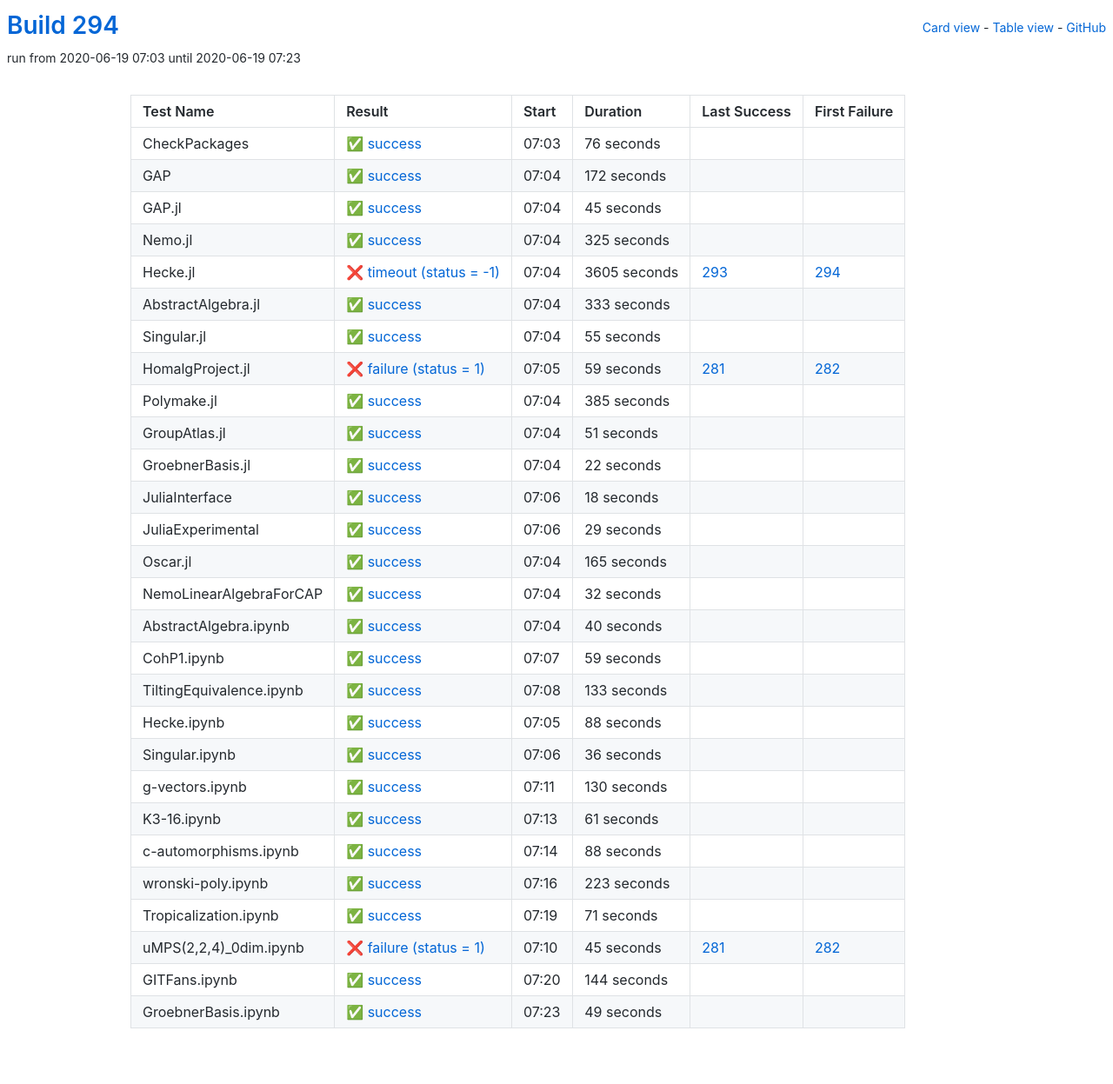
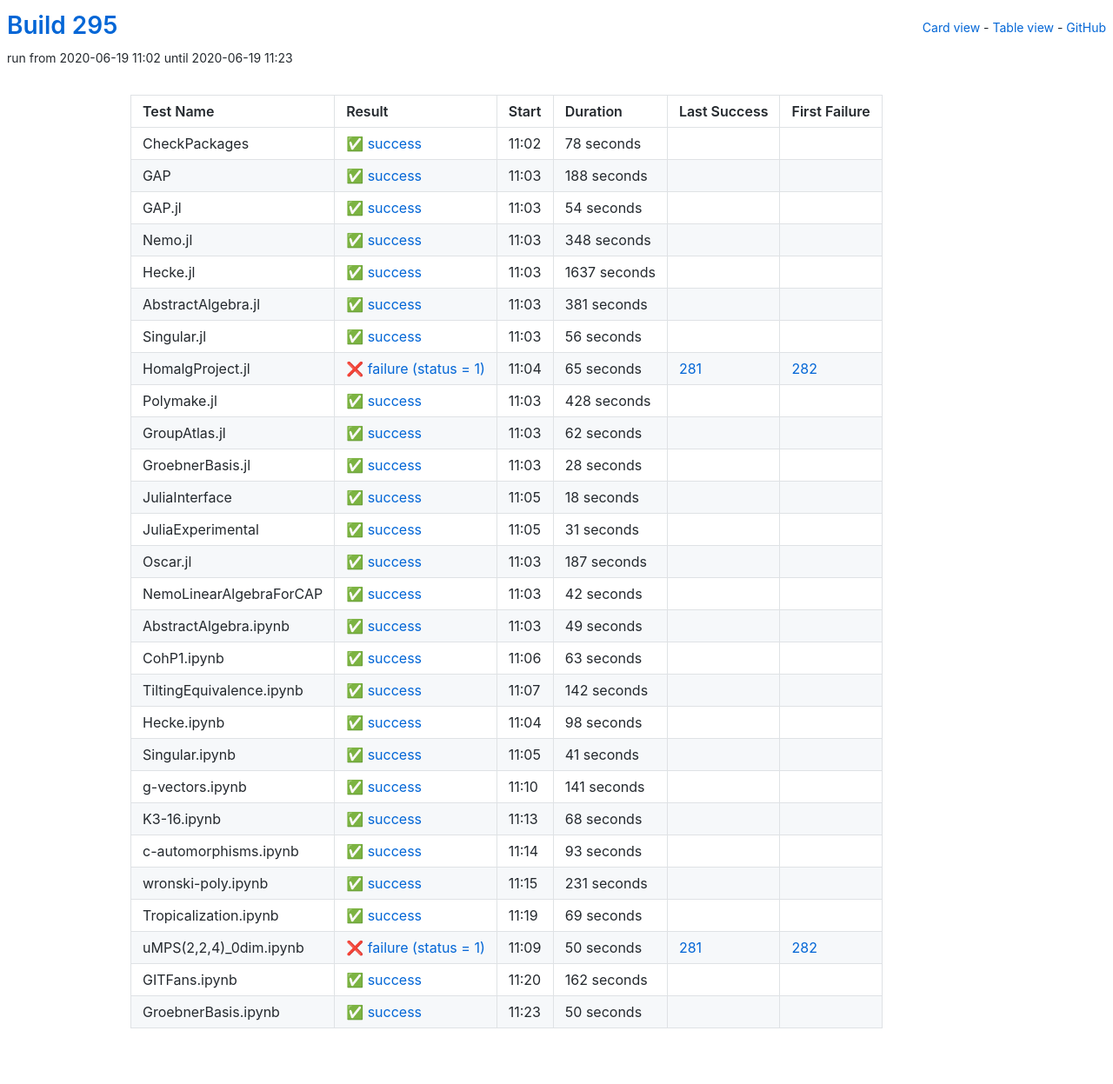
Before and after one commit to oscar-system/oscar-ci-status-stable, a Jekyll site: the page built from table.html, in a window 1280 px wide. Shown: the whole page at 87% size. Built offline with Jekyll 4.4.1, drawn with Linux system fonts in a browser that asks for light colours.

Commit message:
Build #295

```diff
--- a/_data/ci.yml
+++ b/_data/ci.yml
@@ -1,6 +1,6 @@
 ---
-build: 294
-build_url: https://oscarci.mathematik.uni-kl.de/job/oscar-stable/294/
+build: 295
+build_url: https://oscarci.mathematik.uni-kl.de/job/oscar-stable/295/
 job: oscar-stable
 organization: oscar-system
 repo: oscar-ci-status-stable
@@ -8,140 +8,140 @@ repourl: https://github.com/oscar-system/oscar-ci-status-stable
 tests:
 - name: CheckPackages
   id: checkpackages
-  log: https://oscarci.mathematik.uni-kl.de/job/oscar-stable/294/artifact/logs/build-294/CheckPackages.log
-  start: 2020-06-19 07:03
+  log: https://oscarci.mathematik.uni-kl.de/job/oscar-stable/295/artifact/logs/build-295/CheckPackages.log
+  start: 2020-06-19 11:02
   success: true
   exitcode: 0
   status: success
-  duration: 76
+  duration: 78
   last_success: false
   last_success_url:
   first_failure: false
   first_failure_url:
 - name: GAP
   id: gap
-  log: https://oscarci.mathematik.uni-kl.de/job/oscar-stable/294/artifact/logs/build-294/GAP.log
-  start: 2020-06-19 07:04
+  log: https://oscarci.mathematik.uni-kl.de/job/oscar-stable/295/artifact/logs/build-295/GAP.log
+  start: 2020-06-19 11:03
   success: true
   exitcode: 0
   status: success
-  duration: 172
+  duration: 188
   last_success: false
   last_success_url:
   first_failure: false
   first_failure_url:
 - name: GAP.jl
   id: gap-jl
-  log: https://oscarci.mathematik.uni-kl.de/job/oscar-stable/294/artifact/logs/build-294/GAP.jl.log
-  start: 2020-06-19 07:04
+  log: https://oscarci.mathematik.uni-kl.de/job/oscar-stable/295/artifact/logs/build-295/GAP.jl.log
+  start: 2020-06-19 11:03
   success: true
   exitcode: 0
   status: success
-  duration: 45
+  duration: 54
   last_success: false
   last_success_url:
   first_failure: false
   first_failure_url:
 - name: Nemo.jl
   id: nemo-jl
-  log: https://oscarci.mathematik.uni-kl.de/job/oscar-stable/294/artifact/logs/build-294/Nemo.jl.log
-  start: 2020-06-19 07:04
+  log: https://oscarci.mathematik.uni-kl.de/job/oscar-stable/295/artifact/logs/build-295/Nemo.jl.log
+  start: 2020-06-19 11:03
   success: true
   exitcode: 0
   status: success
-  duration: 325
+  duration: 348
   last_success: false
   last_success_url:
   first_failure: false
   first_failure_url:
 - name: Hecke.jl
   id: hecke-jl
-  log: https://oscarci.mathematik.uni-kl.de/job/oscar-stable/294/artifact/logs/build-294/Hecke.jl.log
-  start: 2020-06-19 07:04
-  success: false
-  exitcode: -1
-  status: timeout
-  duration: 3605
-  last_success: 293
-  last_success_url: https://oscarci.mathematik.uni-kl.de/job/oscar-stable/293/
-  first_failure: 294
-  first_failure_url: https://oscarci.mathematik.uni-kl.de/job/oscar-stable/294/
-- name: AbstractAlgebra.jl
-  id: abstractalgebra-jl
-  log: https://oscarci.mathematik.uni-kl.de/job/oscar-stable/294/artifact/logs/build-294/AbstractAlgebra.jl.log
-  start: 2020-06-19 07:04
+  log: https://oscarci.mathematik.uni-kl.de/job/oscar-stable/295/artifact/logs/build-295/Hecke.jl.log
+  start: 2020-06-19 11:03
   success: true
   exitcode: 0
   status: success
-  duration: 333
+  duration: 1637
+  last_success: false
+  last_success_url:
+  first_failure: false
+  first_failure_url:
+- name: AbstractAlgebra.jl
+  id: abstractalgebra-jl
+  log: https://oscarci.mathematik.uni-kl.de/job/oscar-stable/295/artifact/logs/build-295/AbstractAlgebra.jl.log
+  start: 2020-06-19 11:03
+  success: true
+  exitcode: 0
+  status: success
+  duration: 381
   last_success: false
   last_success_url:
   first_failure: false
   first_failure_url:
 - name: Singular.jl
   id: singular-jl
-  log: https://oscarci.mathematik.uni-kl.de/job/oscar-stable/294/artifact/logs/build-294/Singular.jl.log
-  start: 2020-06-19 07:04
+  log: https://oscarci.mathematik.uni-kl.de/job/oscar-stable/295/artifact/logs/build-295/Singular.jl.log
+  start: 2020-06-19 11:03
   success: true
   exitcode: 0
   status: success
-  duration: 55
+  duration: 56
   last_success: false
   last_success_url:
   first_failure: false
   first_failure_url:
 - name: HomalgProject.jl
   id: homalgproject-jl
-  log: https://oscarci.mathematik.uni-kl.de/job/oscar-stable/294/artifact/logs/build-294/HomalgProject.jl.log
-  start: 2020-06-19 07:05
+  log: https://oscarci.mathematik.uni-kl.de/job/oscar-stable/295/artifact/logs/build-295/HomalgProject.jl.log
+  start: 2020-06-19 11:04
   success: false
   exitcode: 1
   status: failure
-  duration: 59
+  duration: 65
   last_success: 281
   last_success_url: https://oscarci.mathematik.uni-kl.de/job/oscar-stable/281/
   first_failure: 282
   first_failure_url: https://oscarci.mathematik.uni-kl.de/job/oscar-stable/282/
 - name: Polymake.jl
   id: polymake-jl
-  log: https://oscarci.mathematik.uni-kl.de/job/oscar-stable/294/artifact/logs/build-294/Polymake.jl.log
-  start: 2020-06-19 07:04
+  log: https://oscarci.mathematik.uni-kl.de/job/oscar-stable/295/artifact/logs/build-295/Polymake.jl.log
+  start: 2020-06-19 11:03
   success: true
   exitcode: 0
   status: success
-  duration: 385
+  duration: 428
   last_success: false
   last_success_url:
   first_failure: false
   first_failure_url:
 - name: GroupAtlas.jl
   id: groupatlas-jl
-  log: https://oscarci.mathematik.uni-kl.de/job/oscar-stable/294/artifact/logs/build-294/GroupAtlas.jl.log
-  start: 2020-06-19 07:04
+  log: https://oscarci.mathematik.uni-kl.de/job/oscar-stable/295/artifact/logs/build-295/GroupAtlas.jl.log
+  start: 2020-06-19 11:03
   success: true
   exitcode: 0
   status: success
-  duration: 51
+  duration: 62
   last_success: false
   last_success_url:
   first_failure: false
   first_failure_url:
 - name: GroebnerBasis.jl
   id: groebnerbasis-jl
-  log: https://oscarci.mathematik.uni-kl.de/job/oscar-stable/294/artifact/logs/build-294/GroebnerBasis.jl.log
-  start: 2020-06-19 07:04
+  log: https://oscarci.mathematik.uni-kl.de/job/oscar-stable/295/artifact/logs/build-295/GroebnerBasis.jl.log
+  start: 2020-06-19 11:03
   success: true
   exitcode: 0
   status: success
-  duration: 22
+  duration: 28
   last_success: false
   last_success_url:
   first_failure: false
   first_failure_url:
 - name: JuliaInterface
   id: juliainterface
-  log: https://oscarci.mathematik.uni-kl.de/job/oscar-stable/294/artifact/logs/build-294/JuliaInterface.log
-  start: 2020-06-19 07:06
+  log: https://oscarci.mathematik.uni-kl.de/job/oscar-stable/295/artifact/logs/build-295/JuliaInterface.log
+  start: 2020-06-19 11:05
   success: true
   exitcode: 0
   status: success
@@ -152,188 +152,44 @@ tests:
   first_failure_url:
 - name: JuliaExperimental
   id: juliaexperimental
-  log: https://oscarci.mathematik.uni-kl.de/job/oscar-stable/294/artifact/logs/build-294/JuliaExperimental.log
-  start: 2020-06-19 07:06
+  log: https://oscarci.mathematik.uni-kl.de/job/oscar-stable/295/artifact/logs/build-295/JuliaExperimental.log
+  start: 2020-06-19 11:05
   success: true
   exitcode: 0
   status: success
-  duration: 29
+  duration: 31
   last_success: false
   last_success_url:
   first_failure: false
   first_failure_url:
 - name: Oscar.jl
   id: oscar-jl
-  log: https://oscarci.mathematik.uni-kl.de/job/oscar-stable/294/artifact/logs/build-294/Oscar.jl.log
-  start: 2020-06-19 07:04
+  log: https://oscarci.mathematik.uni-kl.de/job/oscar-stable/295/artifact/logs/build-295/Oscar.jl.log
+  start: 2020-06-19 11:03
   success: true
   exitcode: 0
   status: success
-  duration: 165
+  duration: 187
   last_success: false
   last_success_url:
   first_failure: false
   first_failure_url:
 - name: NemoLinearAlgebraForCAP
   id: nemolinearalgebraforcap
-  log: https://oscarci.mathematik.uni-kl.de/job/oscar-stable/294/artifact/logs/build-294/NemoLinearAlgebraForCAP.log
-  start: 2020-06-19 07:04
+  log: https://oscarci.mathematik.uni-kl.de/job/oscar-stable/295/artifact/logs/build-295/NemoLinearAlgebraForCAP.log
+  start: 2020-06-19 11:03
   success: true
   exitcode: 0
   status: success
-  duration: 32
+  duration: 42
   last_success: false
   last_success_url:
   first_failure: false
   first_failure_url:
 - name: AbstractAlgebra.ipynb
   id: abstractalgebra-ipynb
-  log: https://oscarci.mathematik.uni-kl.de/job/oscar-stable/294/artifact/logs/build-294/AbstractAlgebra.ipynb.log
-  start: 2020-06-19 07:04
-  success: true
-  exitcode: 0
-  status: success
-  duration: 40
-  last_success: false
-  last_success_url:
-  first_failure: false
-  first_failure_url:
-- name: CohP1.ipynb
-  id: cohp1-ipynb
-  log: https://oscarci.mathematik.uni-kl.de/job/oscar-stable/294/artifact/logs/build-294/CohP1.ipynb.log
-  start: 2020-06-19 07:07
-  success: true
-  exitcode: 0
-  status: success
-  duration: 59
-  last_success: false
-  last_success_url:
-  first_failure: false
-  first_failure_url:
-- name: TiltingEquivalence.ipynb
-  id: tiltingequivalence-ipynb
-  log: https://oscarci.mathematik.uni-kl.de/job/oscar-stable/294/artifact/logs/build-294/TiltingEquivalence.ipynb.log
-  start: 2020-06-19 07:08
-  success: true
-  exitcode: 0
-  status: success
-  duration: 133
-  last_success: false
-  last_success_url:
-  first_failure: false
-  first_failure_url:
-- name: Hecke.ipynb
-  id: hecke-ipynb
-  log: https://oscarci.mathematik.uni-kl.de/job/oscar-stable/294/artifact/logs/build-294/Hecke.ipynb.log
-  start: 2020-06-19 07:05
-  success: true
-  exitcode: 0
-  status: success
-  duration: 88
-  last_success: false
-  last_success_url:
-  first_failure: false
-  first_failure_url:
-- name: Singular.ipynb
-  id: singular-ipynb
-  log: https://oscarci.mathematik.uni-kl.de/job/oscar-stable/294/artifact/logs/build-294/Singular.ipynb.log
-  start: 2020-06-19 07:06
-  success: true
-  exitcode: 0
-  status: success
-  duration: 36
-  last_success: false
-  last_success_url:
-  first_failure: false
-  first_failure_url:
-- name: g-vectors.ipynb
-  id: g-vectors-ipynb
-  log: https://oscarci.mathematik.uni-kl.de/job/oscar-stable/294/artifact/logs/build-294/g-vectors.ipynb.log
-  start: 2020-06-19 07:11
-  success: true
-  exitcode: 0
-  status: success
-  duration: 130
-  last_success: false
-  last_success_url:
-  first_failure: false
-  first_failure_url:
-- name: K3-16.ipynb
-  id: k3-16-ipynb
-  log: https://oscarci.mathematik.uni-kl.de/job/oscar-stable/294/artifact/logs/build-294/K3-16.ipynb.log
-  start: 2020-06-19 07:13
-  success: true
-  exitcode: 0
-  status: success
-  duration: 61
-  last_success: false
-  last_success_url:
-  first_failure: false
-  first_failure_url:
-- name: c-automorphisms.ipynb
-  id: c-automorphisms-ipynb
-  log: https://oscarci.mathematik.uni-kl.de/job/oscar-stable/294/artifact/logs/build-294/c-automorphisms.ipynb.log
-  start: 2020-06-19 07:14
-  success: true
-  exitcode: 0
-  status: success
-  duration: 88
-  last_success: false
-  last_success_url:
-  first_failure: false
-  first_failure_url:
-- name: wronski-poly.ipynb
-  id: wronski-poly-ipynb
-  log: https://oscarci.mathematik.uni-kl.de/job/oscar-stable/294/artifact/logs/build-294/wronski-poly.ipynb.log
-  start: 2020-06-19 07:16
-  success: true
-  exitcode: 0
-  status: success
-  duration: 223
-  last_success: false
-  last_success_url:
-  first_failure: false
-  first_failure_url:
-- name: Tropicalization.ipynb
-  id: tropicalization-ipynb
-  log: https://oscarci.mathematik.uni-kl.de/job/oscar-stable/294/artifact/logs/build-294/Tropicalization.ipynb.log
-  start: 2020-06-19 07:19
-  success: true
-  exitcode: 0
-  status: success
-  duration: 71
-  last_success: false
-  last_success_url:
-  first_failure: false
-  first_failure_url:
-- name: uMPS(2,2,4)_0dim.ipynb
-  id: umps-2-2-4-0dim-ipynb
-  log: https://oscarci.mathematik.uni-kl.de/job/oscar-stable/294/artifact/logs/build-294/uMPS-2-2-4-_0dim.ipynb.log
-  start: 2020-06-19 07:10
-  success: false
-  exitcode: 1
-  status: failure
-  duration: 45
-  last_success: 281
-  last_success_url: https://oscarci.mathematik.uni-kl.de/job/oscar-stable/281/
-  first_failure: 282
-  first_failure_url: https://oscarci.mathematik.uni-kl.de/job/oscar-stable/282/
-- name: GITFans.ipynb
-  id: gitfans-ipynb
-  log: https://oscarci.mathematik.uni-kl.de/job/oscar-stable/294/artifact/logs/build-294/GITFans.ipynb.log
-  start: 2020-06-19 07:20
-  success: true
-  exitcode: 0
-  status: success
-  duration: 144
-  last_success: false
-  last_success_url:
-  first_failure: false
-  first_failure_url:
-- name: GroebnerBasis.ipynb
-  id: groebnerbasis-ipynb
-  log: https://oscarci.mathematik.uni-kl.de/job/oscar-stable/294/artifact/logs/build-294/GroebnerBasis.ipynb.log
-  start: 2020-06-19 07:23
+  log: https://oscarci.mathematik.uni-kl.de/job/oscar-stable/295/artifact/logs/build-295/AbstractAlgebra.ipynb.log
+  start: 2020-06-19 11:03
   success: true
   exitcode: 0
   status: success
@@ -342,3 +198,147 @@ tests:
   last_success_url:
   first_failure: false
   first_failure_url:
+- name: CohP1.ipynb
+  id: cohp1-ipynb
+  log: https://oscarci.mathematik.uni-kl.de/job/oscar-stable/295/artifact/logs/build-295/CohP1.ipynb.log
+  start: 2020-06-19 11:06
+  success: true
+  exitcode: 0
+  status: success
+  duration: 63
+  last_success: false
+  last_success_url:
+  first_failure: false
+  first_failure_url:
+- name: TiltingEquivalence.ipynb
+  id: tiltingequivalence-ipynb
+  log: https://oscarci.mathematik.uni-kl.de/job/oscar-stable/295/artifact/logs/build-295/TiltingEquivalence.ipynb.log
+  start: 2020-06-19 11:07
+  success: true
+  exitcode: 0
+  status: success
+  duration: 142
+  last_success: false
+  last_success_url:
+  first_failure: false
+  first_failure_url:
+- name: Hecke.ipynb
+  id: hecke-ipynb
+  log: https://oscarci.mathematik.uni-kl.de/job/oscar-stable/295/artifact/logs/build-295/Hecke.ipynb.log
+  start: 2020-06-19 11:04
+  success: true
+  exitcode: 0
+  status: success
+  duration: 98
+  last_success: false
+  last_success_url:
+  first_failure: false
+  first_failure_url:
+- name: Singular.ipynb
+  id: singular-ipynb
+  log: https://oscarci.mathematik.uni-kl.de/job/oscar-stable/295/artifact/logs/build-295/Singular.ipynb.log
+  start: 2020-06-19 11:05
+  success: true
+  exitcode: 0
+  status: success
+  duration: 41
+  last_success: false
+  last_success_url:
+  first_failure: false
+  first_failure_url:
+- name: g-vectors.ipynb
+  id: g-vectors-ipynb
+  log: https://oscarci.mathematik.uni-kl.de/job/oscar-stable/295/artifact/logs/build-295/g-vectors.ipynb.log
+  start: 2020-06-19 11:10
+  success: true
+  exitcode: 0
+  status: success
+  duration: 141
+  last_success: false
+  last_success_url:
+  first_failure: false
+  first_failure_url:
+- name: K3-16.ipynb
+  id: k3-16-ipynb
+  log: https://oscarci.mathematik.uni-kl.de/job/oscar-stable/295/artifact/logs/build-295/K3-16.ipynb.log
+  start: 2020-06-19 11:13
+  success: true
+  exitcode: 0
+  status: success
+  duration: 68
+  last_success: false
+  last_success_url:
+  first_failure: false
+  first_failure_url:
+- name: c-automorphisms.ipynb
+  id: c-automorphisms-ipynb
+  log: https://oscarci.mathematik.uni-kl.de/job/oscar-stable/295/artifact/logs/build-295/c-automorphisms.ipynb.log
+  start: 2020-06-19 11:14
+  success: true
+  exitcode: 0
+  status: success
+  duration: 93
+  last_success: false
+  last_success_url:
+  first_failure: false
+  first_failure_url:
+- name: wronski-poly.ipynb
+  id: wronski-poly-ipynb
+  log: https://oscarci.mathematik.uni-kl.de/job/oscar-stable/295/artifact/logs/build-295/wronski-poly.ipynb.log
+  start: 2020-06-19 11:15
+  success: true
+  exitcode: 0
+  status: success
+  duration: 231
+  last_success: false
+  last_success_url:
+  first_failure: false
+  first_failure_url:
+- name: Tropicalization.ipynb
+  id: tropicalization-ipynb
+  log: https://oscarci.mathematik.uni-kl.de/job/oscar-stable/295/artifact/logs/build-295/Tropicalization.ipynb.log
+  start: 2020-06-19 11:19
+  success: true
+  exitcode: 0
+  status: success
+  duration: 69
+  last_success: false
+  last_success_url:
+  first_failure: false
+  first_failure_url:
+- name: uMPS(2,2,4)_0dim.ipynb
+  id: umps-2-2-4-0dim-ipynb
+  log: https://oscarci.mathematik.uni-kl.de/job/oscar-stable/295/artifact/logs/build-295/uMPS-2-2-4-_0dim.ipynb.log
+  start: 2020-06-19 11:09
+  success: false
+  exitcode: 1
+  status: failure
+  duration: 50
+  last_success: 281
+  last_success_url: https://oscarci.mathematik.uni-kl.de/job/oscar-stable/281/
+  first_failure: 282
+  first_failure_url: https://oscarci.mathematik.uni-kl.de/job/oscar-stable/282/
+- name: GITFans.ipynb
+  id: gitfans-ipynb
+  log: https://oscarci.mathematik.uni-kl.de/job/oscar-stable/295/artifact/logs/build-295/GITFans.ipynb.log
+  start: 2020-06-19 11:20
+  success: true
+  exitcode: 0
+  status: success
+  duration: 162
+  last_success: false
+  last_success_url:
+  first_failure: false
+  first_failure_url:
+- name: GroebnerBasis.ipynb
+  id: groebnerbasis-ipynb
+  log: https://oscarci.mathematik.uni-kl.de/job/oscar-stable/295/artifact/logs/build-295/GroebnerBasis.ipynb.log
+  start: 2020-06-19 11:23
+  success: true
+  exitcode: 0
+  status: success
+  duration: 50
+  last_success: false
+  last_success_url:
+  first_failure: false
+  first_failure_url:
```
Also changed, not shown: README.md.
